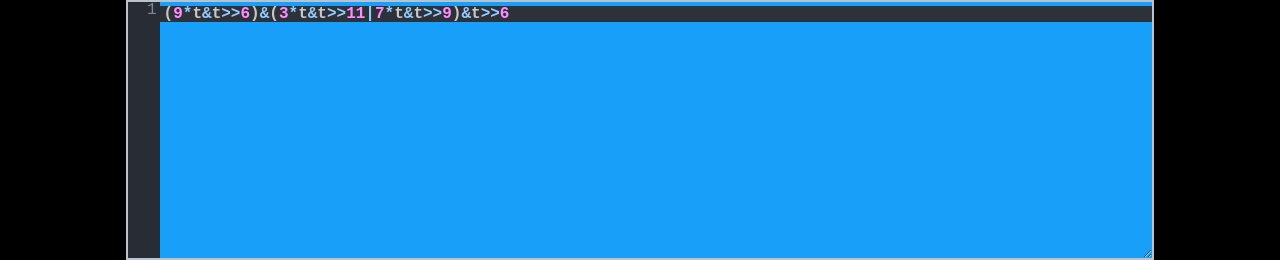
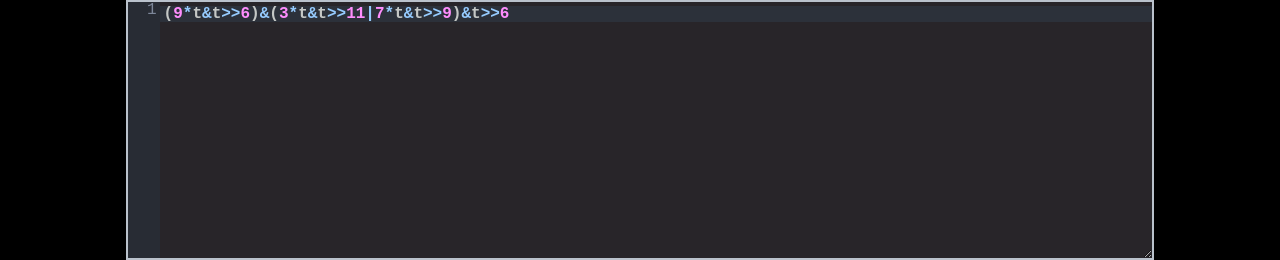
Before and after one commit to UltraDasher965/UltraDasher965s-BytebeatComposer, a website: page index.html in a window 1280 px wide. Shown: the top 260 px of the page. Drawn offline with Linux system fonts and the light colour scheme.

Commit message:
Fixed editor and focus color.

```diff
--- a/bytebeat.css
+++ b/bytebeat.css
@@ -17,8 +17,8 @@
 	--control-text-hover: linear-gradient(to top, #556897, #182033);
 	--control-volume: linear-gradient(to bottom, #aeaeae, #484c55);
 	--control-volume-hover: linear-gradient(to bottom, #90a7d7, #3f4c71);
-	--editor: #179FFa;
-	--focus: #614fdb;
+	--editor: #282529;
+	--focus: #1a143f;
 	--font-size: 12pt;
 	--library-header: linear-gradient(to bottom, #995599, #431177);
 	--library-header-hover: linear-gradient(to bottom, #5b6ea0, #151b2b);
@@ -266,6 +266,28 @@ html[data-theme="Teal"] {
 	--editor: #061717;
 	--focus: #aafcff;
 	--library-header: linear-gradient(to bottom, #2b8082, #0e2828);
+	--library-header-hover: linear-gradient(to bottom, #3c9fa2, #214a4a);
+	--library-header-hover-color: #94fbff;
+	--link: #8efbff;
+}
+
+html[data-theme="Aquamarine"] {
+	--button-hover-color: #9FFFF6;
+	--canvas-border: linear-gradient(#5dddb2, #5ccddf) 1;
+	--canvas-button: linear-gradient(to bottom, #7fffd4, #7fffd4);
+	--canvas-button-hover: linear-gradient(to bottom, #affff7, #affff7) !important;
+	--code-button: linear-gradient(to bottom, #3e938e, #172222);
+	--code-button-hover: linear-gradient(to bottom, #59c1bc, #183839);
+	--control-button: linear-gradient(to bottom, #6cc1c1, #244648);
+	--control-button-active: linear-gradient(to bottom, #43888c, #153133);
+	--control-button-hover: linear-gradient(to bottom, #59dbe3, #183637);
+	--control-text: linear-gradient(to top, #357379, #153639);
+	--control-text-hover: linear-gradient(to top, #3e8d94, #1d4c50);
+	--control-volume: linear-gradient(to bottom, #57b7bd, #193b3e);
+	--control-volume-hover: linear-gradient(to bottom, #4dd7e0, #1f494d);
+	--editor: #11241e;
+	--focus: #aafcff;
+	--library-header: linear-gradient(to bottom, #7fffd4, #4ccca0);
 	--library-header-hover: linear-gradient(to bottom, #3c9fa2, #214a4a);
 	--library-header-hover-color: #94fbff;
 	--link: #8efbff;
```
